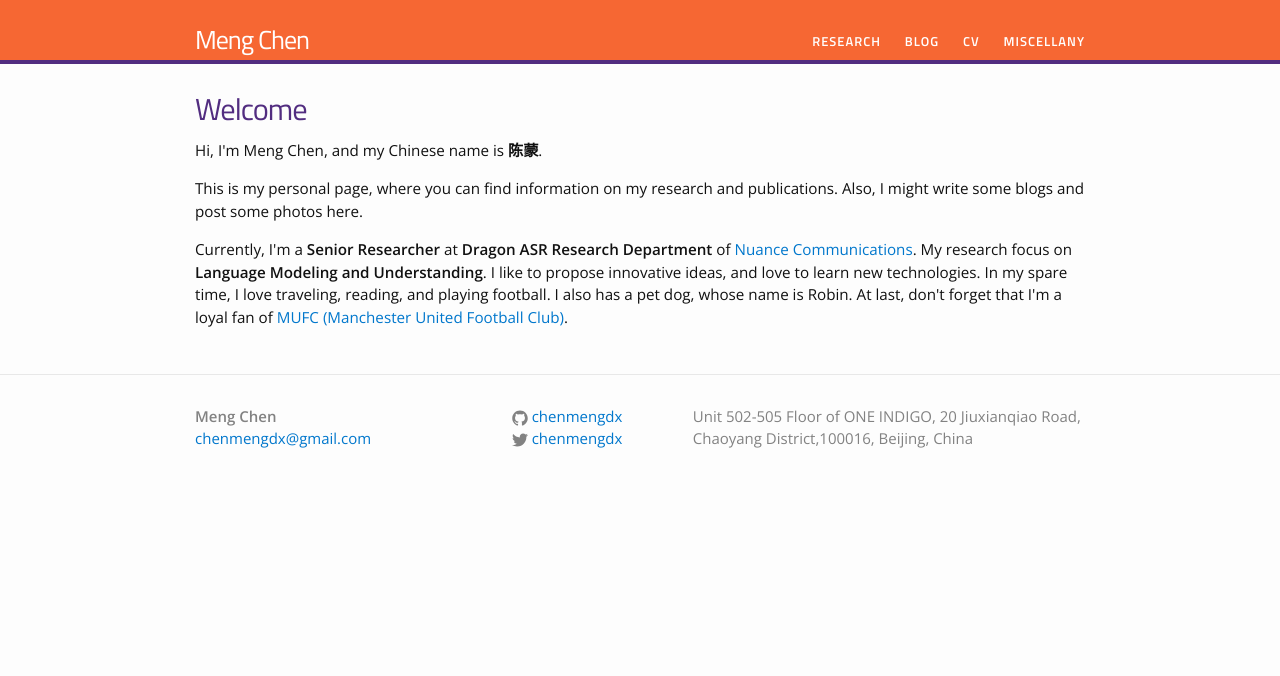
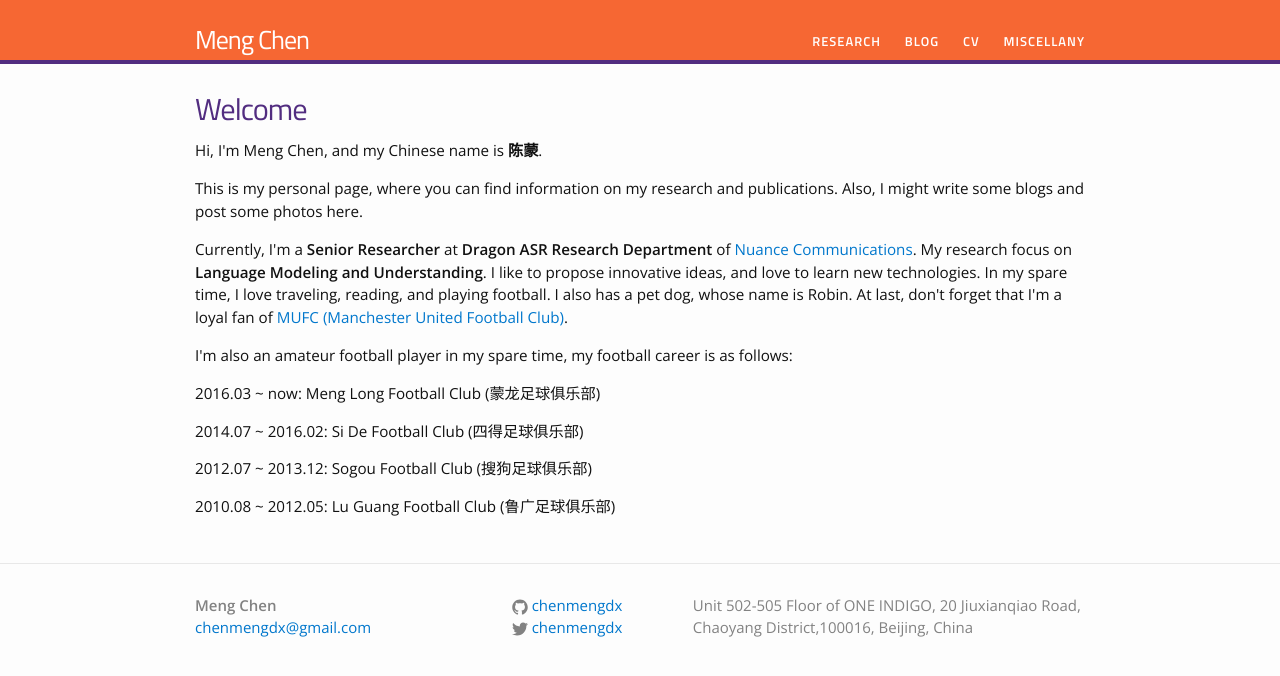
Before and after one commit to chenmengdx/chenmengdx.github.io, a Jekyll site: the page built from index.html, in a window 1280 px wide. Shown: the top 676 px of the page. Built offline with Jekyll 4.4.1, drawn with Linux system fonts in a browser that asks for light colours.

Commit message:
add football career

```diff
--- a/index.html
+++ b/index.html
@@ -11,5 +11,11 @@ layout: default
 <p>Hi, I'm Meng Chen, and my Chinese name is <b>陈蒙</b>.</p>
 <p>This is my personal page, where you can find information on my research and publications. Also, I might write some blogs and post some photos here.</p>
 <p>Currently, I'm a <b>Senior Researcher</b> at <b>Dragon ASR Research Department</b> of <a href="http://www.nuance.com">Nuance Communications</a>. My research focus on <b>Language Modeling and Understanding</b>. I like to propose innovative ideas, and love to learn new technologies. In my spare time, I love traveling, reading, and playing football. I also has a pet dog, whose name is Robin. At last, don't forget that I'm a loyal fan of <a href="http://www.manutd.com/">MUFC (Manchester United Football Club)</a>.</p>
+<p></p>
+<p>I'm also an amateur football player in my spare time, my football career is as follows:</p>
+<p>2016.03 ~ now: Meng Long Football Club (蒙龙足球俱乐部)</p>
+<p>2014.07 ~ 2016.02: Si De Football Club (四得足球俱乐部)</p>
+<p>2012.07 ~ 2013.12: Sogou Football Club (搜狗足球俱乐部)</p>
+<p>2010.08 ~ 2012.05: Lu Guang Football Club (鲁广足球俱乐部)</p>
 
 </div>
```
